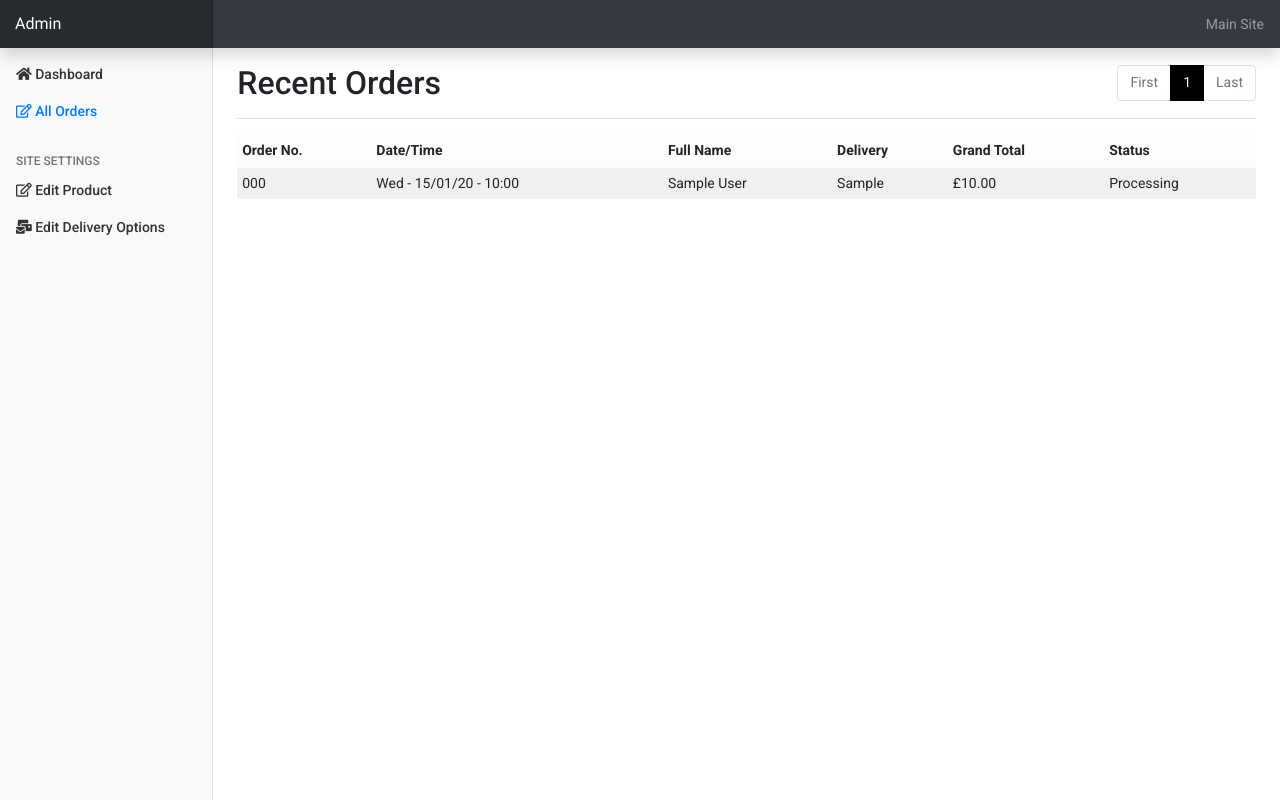
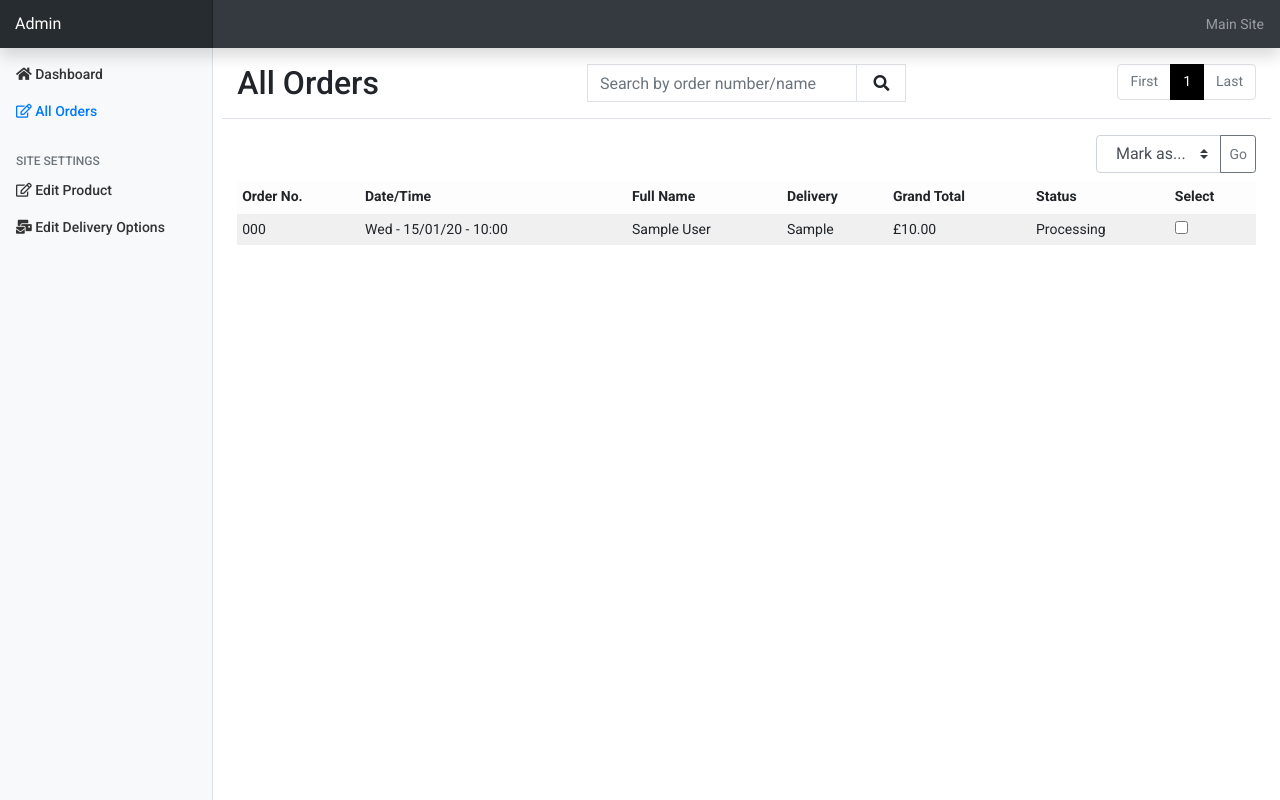
Before and after one commit to Tmuat/jg_kicking_tee, a Django app: page /site-admin/orders/ in a window 1280 px wide. Run offline with Django 3.2, Linux system fonts and the light colour scheme; tables that the repository leaves empty hold one stand-in row (values such as "Sample post"); some libraries are stand-ins or nearby versions.

Commit message:
Added pagination & search queries

```diff
--- a/site_admin/templates/site_admin/admin_orders.html
+++ b/site_admin/templates/site_admin/admin_orders.html
@@ -7,40 +7,80 @@
 
 {% block content %}
 <main role="main" class="col-md-9 ml-sm-auto col-lg-10 px-4">
-    <div class="d-flex justify-content-between flex-wrap flex-md-nowrap align-items-center pt-3 pb-2 mb-3 border-bottom">
-        <h1 class="h2">Recent Orders</h1>
-        <div class="btn-toolbar mb-2 mb-md-0">
+    <div class="row pt-3 pb-2 mb-3 border-bottom">
+        <div class="col-12 col-sm-6 col-lg-4">
+            <h1 class="h2 mb-0 mb-sm-2">All Orders</h1>
+        </div>
+        <div class="col-12 col-sm-6 offset-sm-3 offset-lg-0 col-lg-4 order-12 order-lg-2">
+            <form method="GET" action="{% url 'admin_orders' %}">
+                <div class="input-group w-100">
+                    <input class="form-control border border-black rounded-0" type="text" name="q"
+                        placeholder="Search by order number/name">
+                    <div class="input-group-append">
+                        <button class="form-control btn btn-black border border-black rounded-0" type="submit">
+                            <span class="icon">
+                                <i class="fas fa-search"></i>
+                            </span>
+                        </button>
+                    </div>
+                </div>
+            </form>
+        </div>
+        <div class="col-12 col-sm-6 col-lg-4 order-lg-3">
+            <div class="float-sm-right btn-toolbar mt-2 mt-md-0 mb-2 mb-md-0">
                 <ul class="pagination mb-0 mb-md-2">
-                {% if page_obj.has_previous %}
+                    {% if orders.has_previous %}
                     <li class="page-item">
-                    <a class="page-link text-dark" href="?page=1" aria-disabled="true">First</a>
+                        <a class="page-link text-dark" href="?{% if query %}q={{ query }}&{% endif %}page=1" aria-disabled="true">First</a>
                     </li>
                     <li class="page-item">
-                    <a class="page-link text-dark" href="?page={{ page_obj.previous_page_number }}">{{ page_obj.previous_page_number }}</a>
+                        <a class="page-link text-dark"
+                            href="?{% if query %}q={{ query }}&{% endif %}page={{ orders.previous_page_number }}">{{ orders.previous_page_number }}</a>
                     </li>
                     {% else %}
                     <li class="page-item disabled">
-                    <a class="page-link" href="?page=1" aria-disabled="true">First</a>
+                        <a class="page-link" href="?{% if query %}q={{ query }}&{% endif %}page=1" aria-disabled="true">First</a>
                     </li>
                     {% endif %}
                     <li class="page-item active" aria-current="page">
-                    <a class="page-link text-white bg-black" href="">{{ page_obj.number }} <span class="sr-only">(current)</span></a>
+                        <a class="page-link text-white bg-black" href="">{{ orders.number }} <span
+                                class="sr-only">(current)</span></a>
                     </li>
-                {% if page_obj.has_next %}
+                    {% if orders.has_next %}
                     <li class="page-item">
-                    <a class="page-link text-dark" href="?page={{ page_obj.next_page_number }}">{{ page_obj.next_page_number }}</a>
+                        <a class="page-link text-dark"
+                            href="?{% if query %}q={{ query }}&{% endif %}page={{ orders.next_page_number }}">{{ orders.next_page_number }}</a>
                     </li>
                     <li class="page-item">
-                    <a class="page-link text-dark" href="?page={{ paginator.num_pages }}">Last</a>
+                        <a class="page-link text-dark" href="?{% if query %}q={{ query }}&{% endif %}page={{ num_pages }}">Last</a>
                     </li>
                     {% else %}
                     <li class="page-item disabled">
-                    <a class="page-link" href="?page={{ paginator.num_pages }}">Last</a>
+                        <a class="page-link" href="?{% if query %}q={{ query }}&{% endif %}page={{ num_pages }}">Last</a>
                     </li>
                     {% endif %}
                 </ul>
             </div>
         </div>
+    </div>
+
+    <div class="row">
+        <div class="col-6 col-lg-4 offset-6 offset-lg-8 mb-2">
+            <div class="input-group ml-auto custom-select-width">
+                <select name="select-options" id="select-options" class="btn btn-sm btn-outline-secondary custom-select">
+                    <option id="select-text">Mark as...</option>
+                    <option value="dispatched">Dispatched</option>
+                    <option value="completed">Completed</option>
+                </select>
+                <div class="input-group-append">
+                    <button class="btn btn-sm btn-outline-secondary " id="select-go">
+                        Go
+                    </button>
+                </div>
+            </div>
+        </div>
+    </div>
+
     <div class="table-responsive">
         <table class="table table-striped table-light table-sm">
             <thead>
@@ -53,7 +93,9 @@
                     <th class="border-top-0 d-none d-lg-table-cell">Delivery</th>
                     <th class="border-top-0 d-lg-none">Full Name & Delivery</th>
                     <th class="border-top-0">Grand Total</th>
-                    <th class="border-top-0">Status</th>
+                    <th class="border-top-0 d-none d-lg-table-cell">Status</th>
+                    <th class="border-top-0 d-lg-none">Status & Select</th>
+                    <th class="border-top-0 d-none d-lg-table-cell">Select</th>
                 </tr>
             </thead>
             <tbody>
@@ -64,14 +106,27 @@
                     <td class="d-none d-lg-table-cell">{{ order.date|date:"D - d/m/y - H:i" }}</td>
                     <td class="d-none d-md-table-cell d-lg-none">{{ order.date|date:"d/m/y" }}</td>
                     <td class="d-none d-lg-table-cell">{{ order.full_name }}</td>
-                    <td class="d-none d-lg-table-cell" title="{{ order.delivery_method }}">{{ order.delivery_method|truncatechars:20 }}</td>
-                    <td class="d-lg-none" title="{{ order.delivery_method }}">{{ order.full_name }},<br>{{ order.delivery_method|truncatechars:15 }}</td>
+                    <td class="d-none d-lg-table-cell" title="{{ order.delivery_method }}">
+                        {{ order.delivery_method|truncatechars:20 }}</td>
+                    <td class="d-lg-none" title="{{ order.delivery_method }}">
+                        {{ order.full_name }},<br>{{ order.delivery_method|truncatechars:15 }}</td>
                     <td>£{{ order.grand_total }}</td>
-                    <td>{{ order.status|title }}</td>
+                    <td class="d-none d-lg-table-cell">{{ order.status|title }}</td>
+                    <td><span class="d-block d-lg-none">{{ order.status|title }}</span><input type="checkbox" class="order-checks" id="{{ order.id }}"></td>
                 </tr>
                 {% endfor %}
             </tbody>
         </table>
     </div>
+    <form id="select-form" method="POST">
+        {% csrf_token %}
+        <input type="hidden" name="id-selected" id="id-selected">
+        <input type="hidden" name="redirect_url" value="{{ request.path }}">
+    </form>
 </main>
 {% endblock %}
+
+{% block postloadjs %}
+{{ block.super }}
+<script type="text/javascript" src="{% static 'site_admin/js/admin.js' %}"></script>
+{% endblock %}
--- a/site_admin/urls.py
+++ b/site_admin/urls.py
@@ -2,7 +2,7 @@ from django.urls import path
 from .views import (
     admin_home, admin_edit_product,
     admin_edit_delivery,
-    OrdersListView,
+    all_orders,
     dispatch_orders,
     complete_orders
 )
@@ -16,7 +16,7 @@ urlpatterns = [
          admin_edit_delivery,
          name='admin_edit_delivery'),
     path('orders/',
-         OrdersListView.as_view(),
+         all_orders,
          name='admin_orders'),
     path('dispatch/',
          dispatch_orders,
--- a/site_admin/views.py
+++ b/site_admin/views.py
@@ -1,4 +1,6 @@
+from django.core.paginator import Paginator, EmptyPage, PageNotAnInteger
 from django.contrib import messages
+from django.db.models import Q
 from django.shortcuts import render, redirect, reverse, get_object_or_404
 from django.views.generic.list import ListView
 
@@ -118,14 +120,43 @@ def admin_edit_delivery(request):
     return render(request, template, context)
 
 
-class OrdersListView(ListView):
+def all_orders(request):
+    """
+    A view to show all orders, including filtering and search queries
+    """
+
+    order_list = Order.objects.all().order_by('-date')
+    query = None
+    page = request.GET.get('page', 1)
+
+    if request.GET:
+
+        if 'q' in request.GET:
+            query = request.GET['q']
+
+            queries = Q(order_number__icontains=query) \
+                | Q(full_name__icontains=query)
+            order_list = order_list.filter(queries)
+
+    paginator = Paginator(order_list, 25)
+    num_pages = paginator.num_pages
+
+    try:
+        orders = paginator.page(page)
+    except PageNotAnInteger:
+        orders = paginator.page(1)
+    except EmptyPage:
+        orders = paginator.page(paginator.num_pages)
 
     template_name = 'site_admin/admin_orders.html'
-    queryset = Order.objects.all()
-    context_object_name = 'orders'
-    paginate_by = 20
-    ordering = ['-date']
-    allow_empty_first_page = True
+
+    context = {
+        'orders': orders,
+        'num_pages': num_pages,
+        'query': query,
+    }
+
+    return render(request, template_name, context)
 
 
 def dispatch_orders(request):
--- a/static/site_admin/css/site_admin.css
+++ b/static/site_admin/css/site_admin.css
@@ -1,3 +1,7 @@
+.custom-select-width {
+    width: 100%;
+}
+
 .custom-w-active {
     width: 18%;
 }
@@ -39,7 +43,9 @@
 
 /* Small devices (portrait tablets and large phones, 600px and up) */
 @media only screen and (min-width: 600px) {
-
+    .custom-select-width {
+        width: 75%;
+    }
 }
 
 /* Medium devices (landscape tablets, 768px and up) */
@@ -68,5 +74,7 @@
 
 /* Extra large devices (large laptops and desktops, 1200px and up) */
 @media only screen and (min-width: 1200px) {
-
+    .custom-select-width {
+        width: 50%;
+    }
 }
```
Lines whose indentation alone changed are shown as unchanged.
